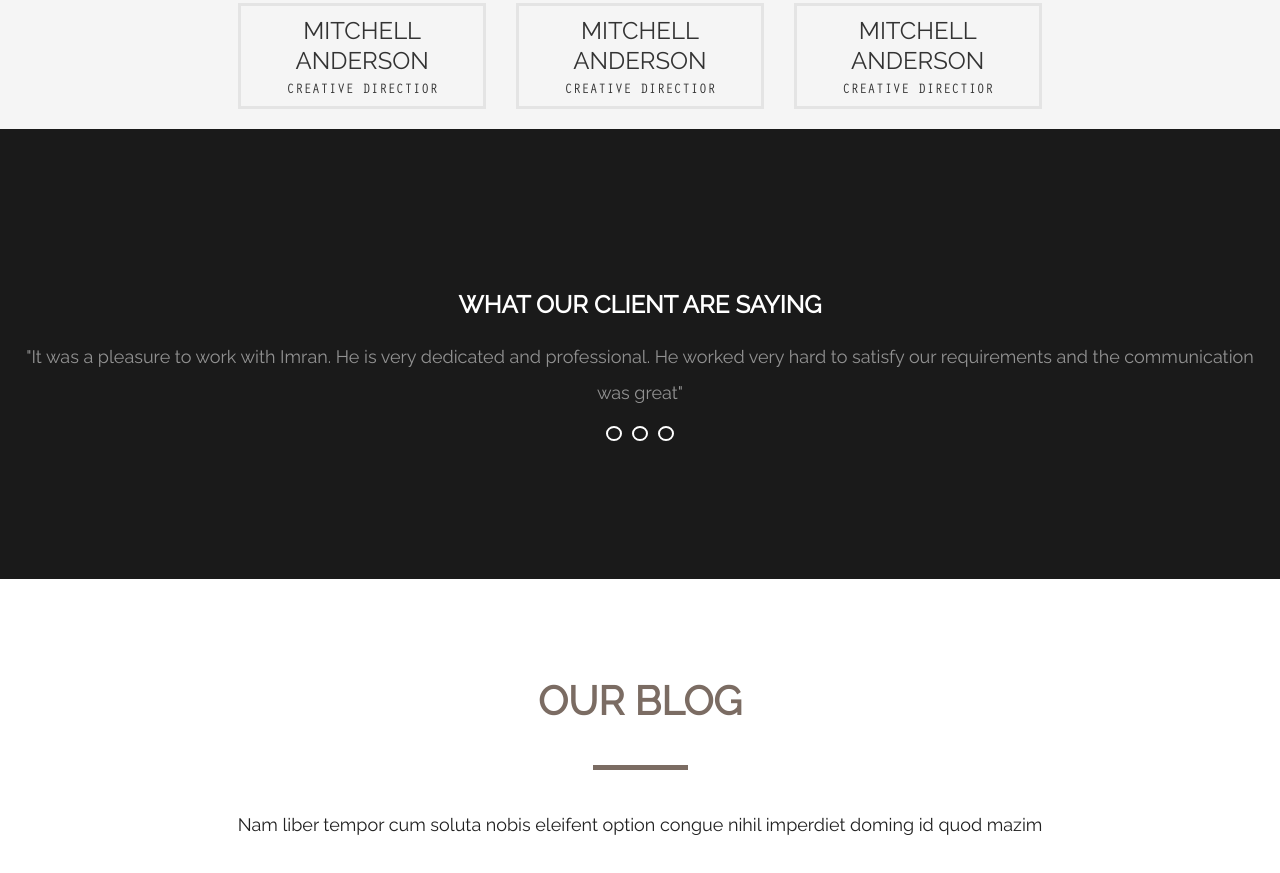
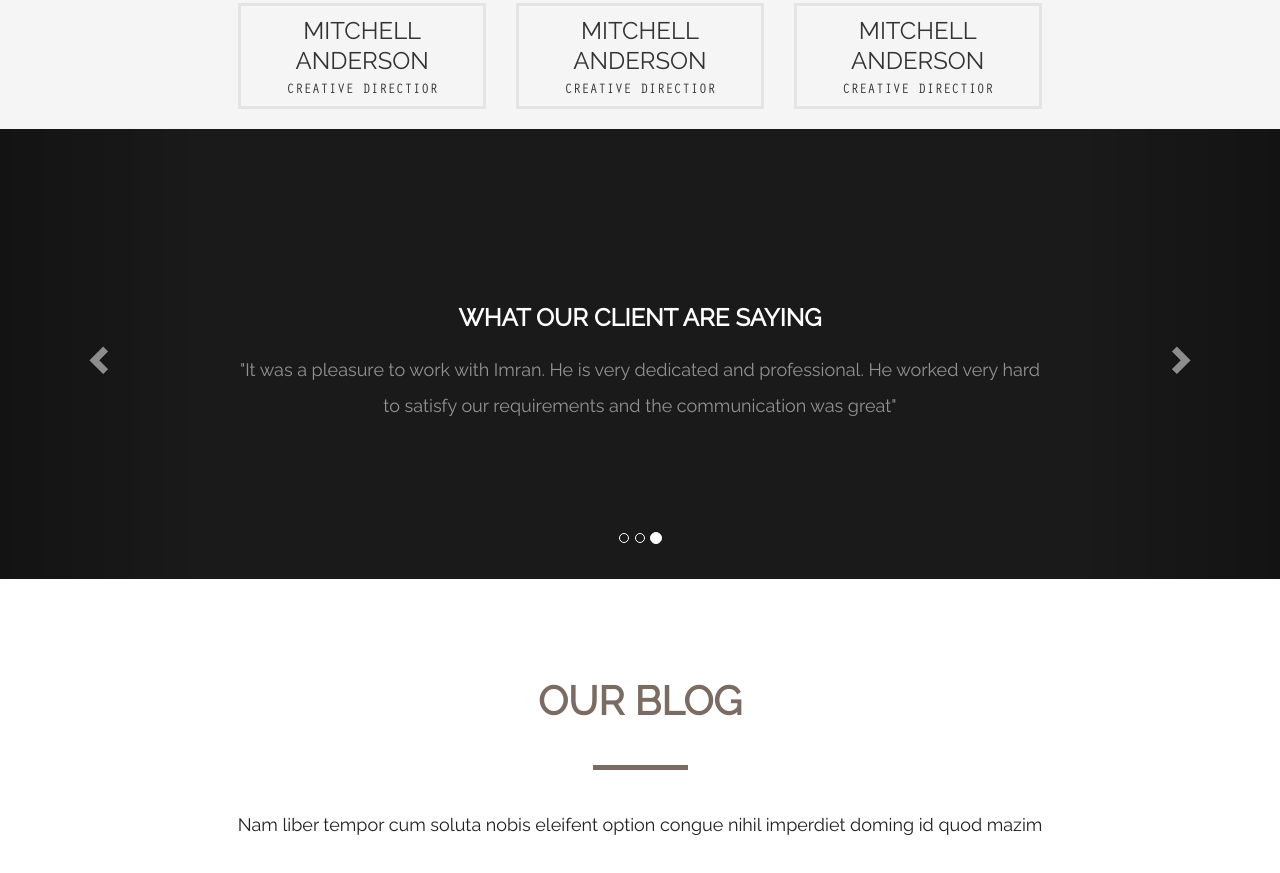
Before and after one commit to Felnyr/PSD-to-HTML-Mairala-Project, a website: page index.html in a window 1280 px wide. Shown: the part 4255-5128 px from the top of the page. Drawn offline with nearby package versions, Linux system fonts and the light colour scheme.

Commit message:
Added bootstrap carousel to ct-clients

```diff
--- a/index.html
+++ b/index.html
@@ -234,14 +234,53 @@
         </div>
       </div>
     </div>
-    <div class="container-flex" id="ct-clients">
-      <h3>What our client are saying</h3>
-      <p>"It was a pleasure to work with Imran. He is very dedicated and professional.
-          He worked very hard to satisfy our requirements and the communication was great"</p>
-      <div id="pagers">
-        <div class="pager"></div>
-        <div class="pager"></div>
-        <div class="pager"></div>
+    <div class='container-flex'>
+      <div class='row'>
+        <div class='col-md-12'>
+          <div id='mySlider' class='carousel slide' data-ride='carousel'>
+            <!--indicators dot nav-->
+            <ol class='carousel-indicators'>
+              <li data-target='#mySlider' data-slide-to='0' class='active'></li>
+              <li data-target='#mySlider' data-slide-to='1'></li>
+              <li data-target='#mySlider' data-slide-to='2'></li>
+            </ol>
+            <!--wrapper for sliders-->
+            <div class='carousel-inner' role='listbox'>
+              <div class='item active'>
+                <div class="container-flex" id="ct-clients">
+                  <h3>What our client are saying</h3>
+                  <p class='col-md-8'>"It was a pleasure to work with Imran. He is very dedicated and professional.
+                      He worked very hard to satisfy our requirements and the communication was great"
+                  </p>
+                </div>
+              </div>
+              <div class='item'>
+                <div class="container-flex" id="ct-clients">
+                  <h3>What our client are saying</h3>
+                  <p class='col-md-8'>"It was a pleasure to work with Imran. He is very dedicated and professional.
+                      He worked very hard to satisfy our requirements and the communication was great"
+                  </p>
+                </div>
+              </div>
+              <div class='item'>
+                <div class="container-flex" id="ct-clients">
+                  <h3>What our client are saying</h3>
+                  <p class='col-md-8'>"It was a pleasure to work with Imran. He is very dedicated and professional.
+                      He worked very hard to satisfy our requirements and the communication was great"
+                  </p>
+                </div>
+              </div>
+
+              <!--navigation left and right buttons-->
+              <a class='left carousel-control' href='#mySlider' role='button' data-slide='prev'>
+                <span class='glyphicon glyphicon-chevron-left' aria-hidden='true'></span>
+              </a>
+              <a class='right carousel-control' href='#mySlider' role='button' data-slide='next'>
+                <span class='glyphicon glyphicon-chevron-right' aria-hidden='true'></span>
+              </a>
+            </div>
+          </div>
+        </div>
       </div>
     </div>
     <div class="container-flex" id="ct-blog">
--- a/script.js
+++ b/script.js
@@ -2,8 +2,6 @@ $(document).ready(function(){
     $('.logo').on('click', function(){
       $('html, body').animate({ scrollTop: 0 }, 'slow');
     });
-
-
 
     $('.btn-mobile').on('click',function(){
       if($('.nav-top').hasClass('responsive')){
@@ -13,4 +11,8 @@ $(document).ready(function(){
         $('.nav-top').addClass('responsive')
       }
     });
+
+    $('.carousel').carousel({
+      interval: 2000
+    })
 });
--- a/style.scss
+++ b/style.scss
@@ -524,22 +524,6 @@ header{
     line-height: 2;
     text-align: center;
   }
-  #pagers{
-    display: flex;
-    flex-direction: row;
-    justify-content: center;
-    .pager{
-      margin: 5px;
-      border: 2px solid rgb(255, 255, 255);
-      border-radius: 50%;
-      background-color: rgba(123, 108, 99, 0);
-      width: 16px;
-      height: 15px;
-      &:hover{
-        background: #fff;
-      }
-    }
-  }
 }
 #ct-blog{
   #header-blog{
```
Also changed, not shown: style.css.
